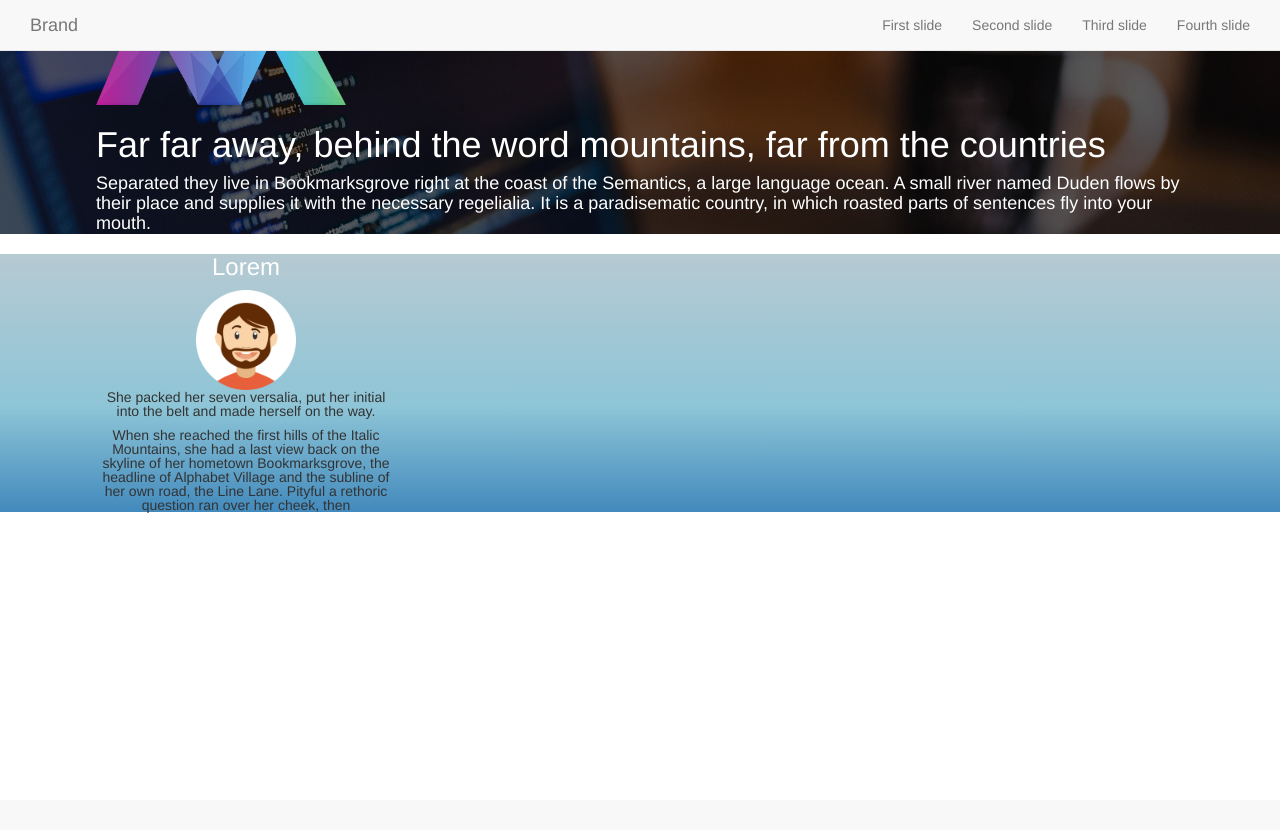
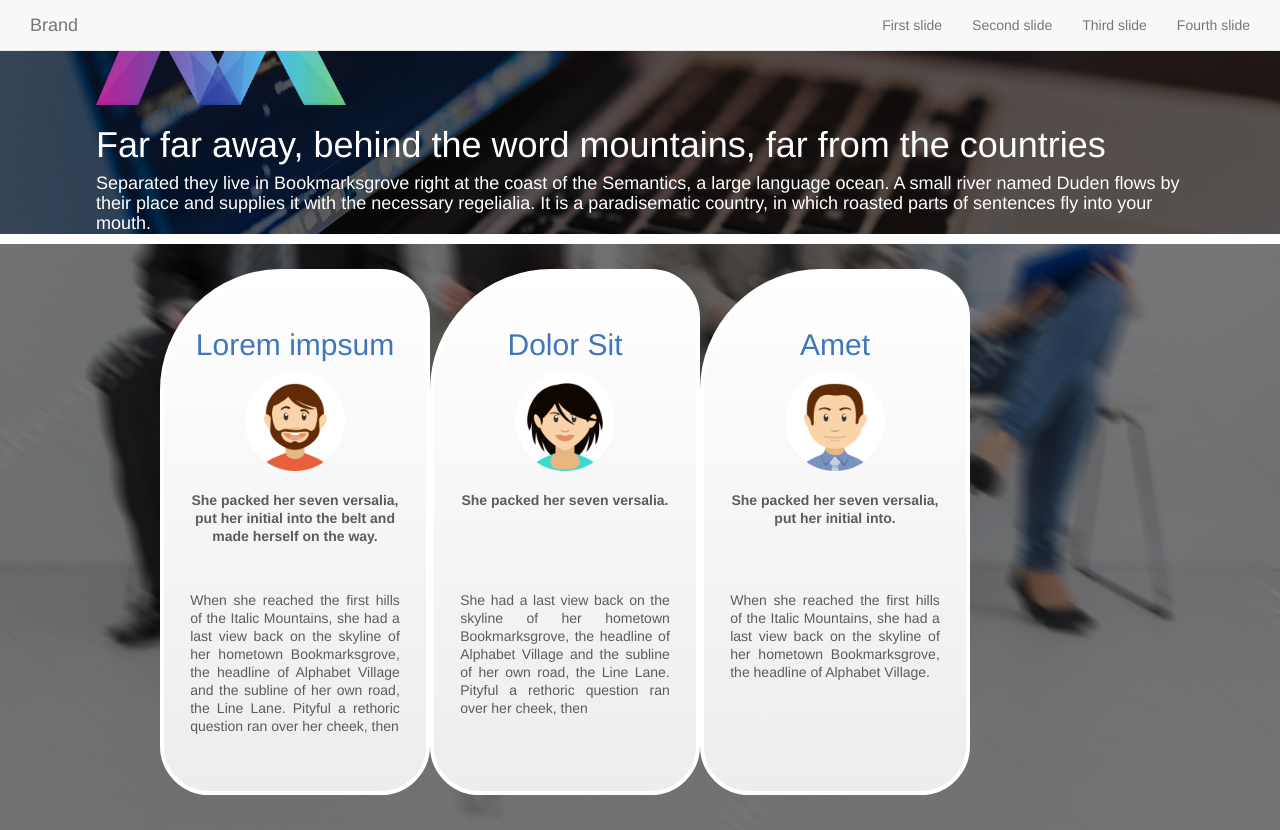
Before and after one commit to dariuszwrzesien/DwrHtmlTemplate, a PHP site: page / in a window 1280 px wide. Before the commit the page ends 513 px from the top, so only its background shows below. Run offline with PHP 8.4, Linux system fonts and the light colour scheme; some libraries are stand-ins or nearby versions.

Commit message:
section1 wip

```diff
--- a/fullpage-rwd-template/css/dwr-style.css
+++ b/fullpage-rwd-template/css/dwr-style.css
@@ -18,6 +18,12 @@ table {
 }
 h1, h2, h3, h4, h5, h6 {
     color: #ffffff;
+}
+.margin-top-100{
+    margin-top: 100px;
+}
+.clear-both{
+    clear: both;
 }
 
 @media (min-width:320px) {
@@ -42,27 +48,87 @@ h1, h2, h3, h4, h5, h6 {
 
     /* Section 1 */
     #section1{
-        /* http://www.cssmatic.com/gradient-generator */
-        background: rgba(182,202,210,1);
-        background: -moz-linear-gradient(top, rgba(182,202,210,1) 0%, rgba(142,197,215,1) 59%, rgba(66,138,189,1) 100%);
-        background: -webkit-gradient(left top, left bottom, color-stop(0%, rgba(182,202,210,1)), color-stop(59%, rgba(142,197,215,1)), color-stop(100%, rgba(66,138,189,1)));
-        background: -webkit-linear-gradient(top, rgba(182,202,210,1) 0%, rgba(142,197,215,1) 59%, rgba(66,138,189,1) 100%);
-        background: -o-linear-gradient(top, rgba(182,202,210,1) 0%, rgba(142,197,215,1) 59%, rgba(66,138,189,1) 100%);
-        background: -ms-linear-gradient(top, rgba(182,202,210,1) 0%, rgba(142,197,215,1) 59%, rgba(66,138,189,1) 100%);
-        background: linear-gradient(to bottom, rgba(182,202,210,1) 0%, rgba(142,197,215,1) 59%, rgba(66,138,189,1) 100%);
-        filter: progid:DXImageTransform.Microsoft.gradient( startColorstr='#b6cad2', endColorstr='#428abd', GradientType=0 );
+        background: url('../img/section1a.jpg') no-repeat center center fixed;
+        -webkit-background-size: cover;
+        -moz-background-size: cover;
+        -o-background-size: cover;
+        background-size: cover;
+
+    }
+    .team{
+        width: 270px;
+        margin: 0 auto;
     }
     .team-mate {
-        width: 300px;
+        /* http://www.cssmatic.com/gradient-generator */
+        border-radius: 121px 49px 49px 49px;
+        -moz-border-radius: 121px 49px 49px 49px;
+        -webkit-border-radius: 121px 49px 49px 49px;
+        border: 4px solid #ffffff;
+
+        background: rgba(255,255,255,1);
+        background: -moz-linear-gradient(top, rgba(255,255,255,1) 0%, rgba(246,246,246,1) 47%, rgba(237,237,237,1) 100%);
+        background: -webkit-gradient(left top, left bottom, color-stop(0%, rgba(255,255,255,1)), color-stop(47%, rgba(246,246,246,1)), color-stop(100%, rgba(237,237,237,1)));
+        background: -webkit-linear-gradient(top, rgba(255,255,255,1) 0%, rgba(246,246,246,1) 47%, rgba(237,237,237,1) 100%);
+        background: -o-linear-gradient(top, rgba(255,255,255,1) 0%, rgba(246,246,246,1) 47%, rgba(237,237,237,1) 100%);
+        background: -ms-linear-gradient(top, rgba(255,255,255,1) 0%, rgba(246,246,246,1) 47%, rgba(237,237,237,1) 100%);
+        background: linear-gradient(to bottom, rgba(255,255,255,1) 0%, rgba(246,246,246,1) 47%, rgba(237,237,237,1) 100%);
+        filter: progid:DXImageTransform.Microsoft.gradient( startColorstr='#ffffff', endColorstr='#ededed', GradientType=0 );
+
+        width: 20%;
+        min-width: 270px;
+        max-width: 450px;
+        margin: 35px auto;
         text-align: center;
+    }
+    .team-mate.first{
+        margin-top: 85px;
+    }
+    .team-mate h2 {
+        padding-top: 35px;
+        color: #4076BC;
     }
     .team-mate img{
         width: 100px;
     }
+    .team-mate p{
+        color: #5c5c5c;
+        line-height: 18px;
+        width: 80%;
+        margin: 20px auto;
+    }
+    .team-mate p.short-description{
+        font-weight: 700;
+        min-height: 80px;
+    }
+    .team-mate p.long-description{
+        font-weight: 200;
+        text-align: justify;
+        min-height: 180px;
+    }
 
 }
 @media (min-width:481px) { /* portrait e-readers (Nook/Kindle), smaller tablets @ 600 or @ 640 wide. */ }
-@media (min-width:641px) { /* portrait tablets, portrait iPad, landscape e-readers, landscape 800x480 or 854x480 phones */ }
-@media (min-width:961px) { /* tablet, landscape iPad, lo-res laptops ands desktops */ }
+@media (min-width:641px) {
+    /* portrait tablets, portrait iPad, landscape e-readers, landscape 800x480 or 854x480 phones */
+    .team{
+        width: 640px;
+    }
+    .team-mate{
+        margin-top: 25px;
+        float: left;
+    }
+    .team-mate.first{
+        margin-top: 25px;
+    }
+
+}
+@media (min-width:961px) {
+    /* tablet, landscape iPad, lo-res laptops ands desktops */
+    .team{
+        width: 960px;
+    }
+
+}
 @media (min-width:1025px) { /* big landscape tablets, laptops, and desktops */ }
 @media (min-width:1281px) { /* hi-res laptops and desktops */ }
--- a/fullpage-rwd-template/index.php
+++ b/fullpage-rwd-template/index.php
@@ -52,14 +52,30 @@
     <div class="section" id="section1">
         <div class="section-container">
             <div class="team">
-                <div class="team-mate">
-                    <h3>Lorem</h3>
+                <div class="team-mate first">
+                    <h2>Lorem impsum</h2>
                     <img src="img/p1.png">
-                    <p>She packed her seven versalia, put her initial into the belt and made herself on the way.</p>
-                    <p>When she reached the first hills of the Italic Mountains, she had a last view back on the skyline of
+                    <p class="short-description">She packed her seven versalia, put her initial into the belt and made herself on the way.</p>
+                    <p class="long-description">When she reached the first hills of the Italic Mountains, she had a last view back on the skyline of
                         her hometown Bookmarksgrove, the headline of Alphabet Village and the subline of her own road, the
                         Line Lane. Pityful a rethoric question ran over her cheek, then </p>
                 </div>
+                <div class="team-mate">
+                    <h2>Dolor Sit</h2>
+                    <img src="img/p2.png">
+                    <p class="short-description">She packed her seven versalia.</p>
+                    <p class="long-description">She had a last view back on the skyline of
+                        her hometown Bookmarksgrove, the headline of Alphabet Village and the subline of her own road, the
+                        Line Lane. Pityful a rethoric question ran over her cheek, then </p>
+                </div>
+                <div class="team-mate">
+                    <h2>Amet</h2>
+                    <img src="img/p3.png">
+                    <p class="short-description">She packed her seven versalia, put her initial into.</p>
+                    <p class="long-description">When she reached the first hills of the Italic Mountains, she had a last view back on the skyline of
+                        her hometown Bookmarksgrove, the headline of Alphabet Village. </p>
+                </div>
+                <div class="clear-both"></div>
             </div>
         </div>
     </div>
```
Also changed, not shown: fullpage-rwd-template/img/section1.jpg (added), fullpage-rwd-template/img/section1a.jpg (added).
